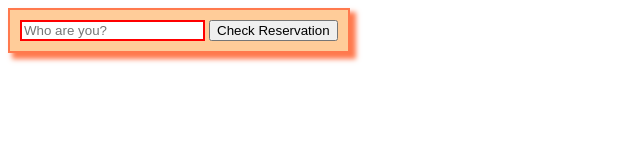
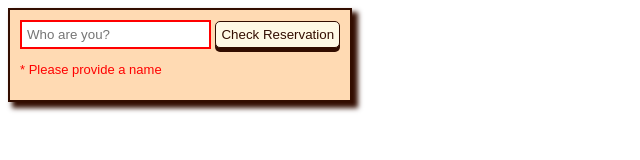
Before and after one commit to Elevationacademy/week-1-tzlilhaim, a plain HTML site: page day-5/dom-reservations-exercise/index.html in a window 1280 px wide. Both pictures are taken after a click on the button "Check Reservation". Shown: the whole page, without its empty margins (0-640 px from the left). Drawn offline with Linux system fonts and the light colour scheme.

Commit message:
Reservations sys error handling and design updates

```diff
--- a/day-5/dom-reservations-exercise/index.html
+++ b/day-5/dom-reservations-exercise/index.html
@@ -7,8 +7,9 @@
 </head>
 <body>
     <div id="reservations-sys-container">
-        <input class="nameInput" type="text" name="reservation-name" id="name-input" placeholder="Who are you?">
+        <input class="nameInput" type="text" name="reservation-name-input" id="name-input" placeholder="Who are you?">
         <button class="checkBtn" id="check-btn">Check Reservation</button>
+        <p id="nameInputErrMsg"></p>
         <div id="check-results-container"></div>
     </div>
     <script src="main.js"></script>
--- a/day-5/dom-reservations-exercise/main.js
+++ b/day-5/dom-reservations-exercise/main.js
@@ -7,66 +7,56 @@ const reservations = {
 
 // Input element
 const inputResName = document.getElementById("name-input")
-const inputInteractions = {
-    alrtedEnd: function (){
 
-        // Remove class to element to return to default style
-        inputResName.classList.remove("nameInputAlerted")
+const inputErrHandling = {
+    alert: function (givenInput) {
+
+        // Add alerted appearance to input
+        inputResName.classList.add("nameInputErr")
+
+        // Display error message label
+        const errMsgLabel = document.getElementById("nameInputErrMsg")
+        errMsgLabel.style.display = "block"
+
+        // Check input and set text according to invalid use case
+        if (givenInput == "") {
+            errMsgLabel.innerHTML = "* Please provide a name"
+        } else {
+            errMsgLabel.innerHTML = "* Must use English letters only"
+        }
     },
-    hoverEnd:
-        function () {
+    remove: function () {
 
-            // Remove class to element to return to default style
-            inputResName.classList.remove("nameInputHovered")
-        },
-    hover: function () {
-         // Add class to element to change style state
-         inputResName.classList.add("nameInputHovered")
-    },
-    focus:
-        function () {
-
-            // if the field is alerted, remove it upon focus
-            if (inputResName.classList.contains("nameInputAlerted")) {
-                inputInteractions.alrtedEnd()
+        // If error handling is displayed -
+        // Remove error appearance from input
+        if (inputResName.classList.contains("nameInputErr")) {
+            inputResName.classList.remove("nameInputErr")
         }
 
-            // Add class to element to change style state
-            inputResName.classList.add("nameInputFocused")
-        },
-    focusEnd:
-        function () {
+        // Hide error message label
+        const errMsg = document.getElementById("nameInputErrMsg")
+        if (errMsg.style.display !== "none") {
 
-            // Remove class to element to return to default style
-            inputResName.classList.remove("nameInputFocused")
+            errMsg.style.display = "none"
+        }
     }
 }
 
-// Dynamically set functions on events
-inputResName.setAttribute("onfocus", "inputInteractions.focus()")
-inputResName.setAttribute("onblur", "inputInteractions.focusEnd()")
-inputResName.setAttribute("onmouseover", "inputInteractions.hover()")
-inputResName.setAttribute("onmouseout", "inputInteractions.hoverEnd()")
-
+// Dynamically set function to be invoked on events
+inputResName.setAttribute("onchange", "inputErrHandling.remove()")
 
 // Button element
 const btnResCheck = document.getElementById("check-btn")
-const btnInteractions = {
-    hoverEnd:
-        function () {
-            btnResCheck.classList.remove("checkBtnHovered")
-        },
-    hover:
-        function () {
-            btnResCheck.classList.add("checkBtnHovered")
-        },
-    click:
+const btnClick =
     function () {
 
-            // Get input value if exists and alert if empty
+        // Get input value upon button click
         const inputValue = inputResName.value
-            if (inputValue == "") {
-                inputResName.classList.add("nameInputAlerted")
+
+        // Search reservation if input valid, alert if invalid
+
+        if (!RegExp(/^[a-zA-Z\s]+$/).test(inputValue)) {
+            inputErrHandling.alert(inputValue)
         } else {
 
             // Get all the names of
@@ -105,14 +95,11 @@ const btnInteractions = {
                 nameCheckResult.innerHTML = "You have no reservation, " + inputValue
             }
             checkResultsContainer.appendChild(nameCheckResult)
-            }
 
             // Empty the input field's value
-            inputResName.innerHTML = ""
+            inputResName.value = ""
         }
     }
 
-// Dynamically set functions on events
-btnResCheck.setAttribute("onmouseover", "btnInteractions.hover()")
-btnResCheck.setAttribute("onmouseout", "btnInteractions.hoverEnd()")
-btnResCheck.setAttribute("onclick", "btnInteractions.click()")
+// Dynamically set functions to be invoked on events
+btnResCheck.setAttribute("onclick", "btnClick()")
--- a/day-5/dom-reservations-exercise/style.css
+++ b/day-5/dom-reservations-exercise/style.css
@@ -1,32 +1,63 @@
 #reservations-sys-container{
     display: inline-block;
-    background-color: #ffcc99;
-    box-shadow: 5px 5px 5px 1px #ff794d;
-    border: solid 2px #ff794d;
+    background-color: #ffdab3;
+    box-shadow: 5px 5px 5px 1px #330d00;
+    border: solid 2px #330d00;
     padding: 10px;
+    position: absolute;
+    font-family: Arial, Helvetica, sans-serif;
+    font-size: medium;
 }
 
 #check-results-container{
-    background-color: #ffe5cc;
+    background-color: #fff9e5;
+    margin-top: 5px;
 }
 
-.nameInputHovered{
-    background-color: #ffcccc;
-    color: #661a00;
-}
-.nameInputFocused {
-    background-color: #ffb399;
+#name-input{
+    cursor: pointer;
+    outline: none;
+    padding: 5px;
 }
 
-.nameInputAlerted {
+#check-btn{
+    background-color: #fff9e5;
+    border: solid 1px #330d00;
+    border-radius: 5px;
+    box-shadow: 0 4px #330d00;
+    cursor: pointer;
+    color: #330d00;
+    outline: none;
+    padding: 5px;
+}
+
+.nameInput:hover{
+    background-color: #fff9e5;
+    color: #330d00;
+}
+.nameInput:active {
+    background-color: #ffd9b3;
+}
+
+.nameInputErr {
     background-color: white;
     color: red;
-    border-style: solid;
-    border-color: red;
+    border: solid 2px red !important;
 }
 
-.checkBtnHovered {
-    background-color: #ffcccc;
-    color: #661a00;
-    box-shadow: 1px 1px #ff794d;
+#nameInputErrMsg{
+    color: red;
+    font-size: small;
+    display: none;
 }
+
+.checkBtn:hover {
+    background-color: #ffd9b3 !important;
+}
+
+.checkBtn:active {
+    background-color: #ffb399;
+    box-shadow: none;
+    box-shadow: 0 1px #330d00 !important;
+    transform: translateY(3px);
+}
```
Lines whose indentation alone changed are shown as unchanged.
